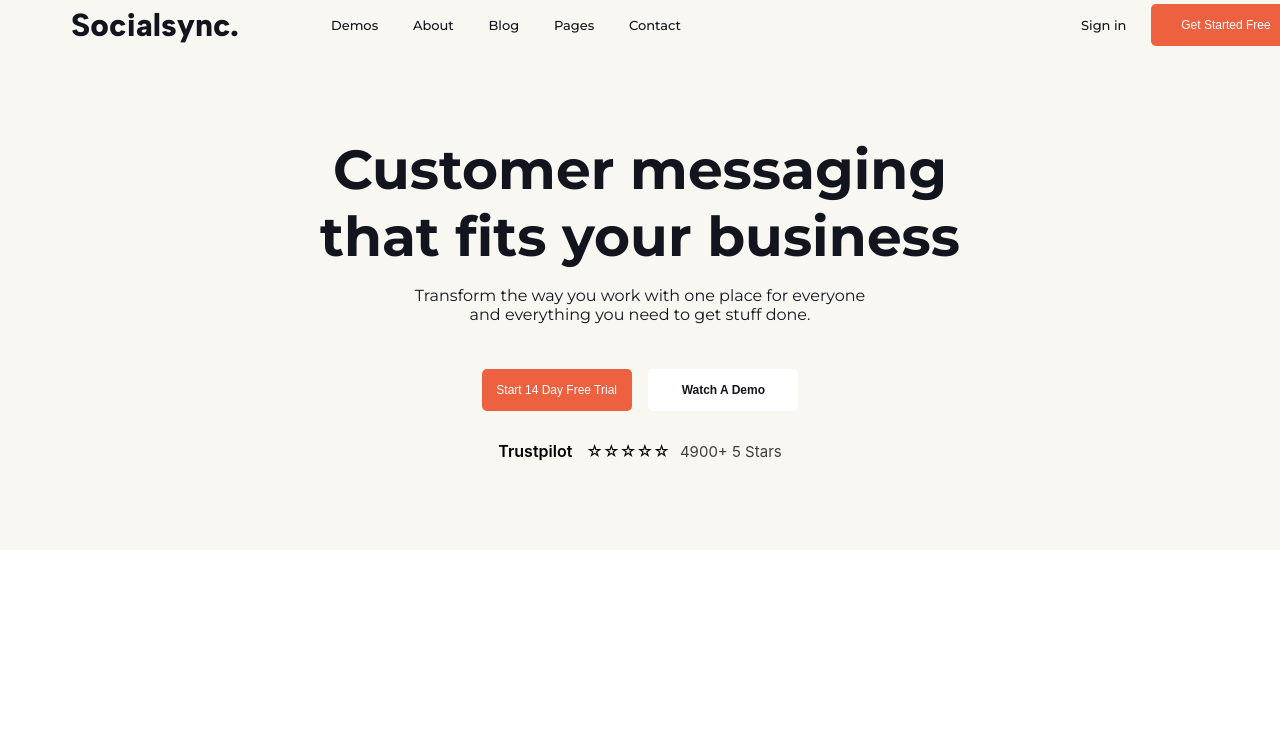
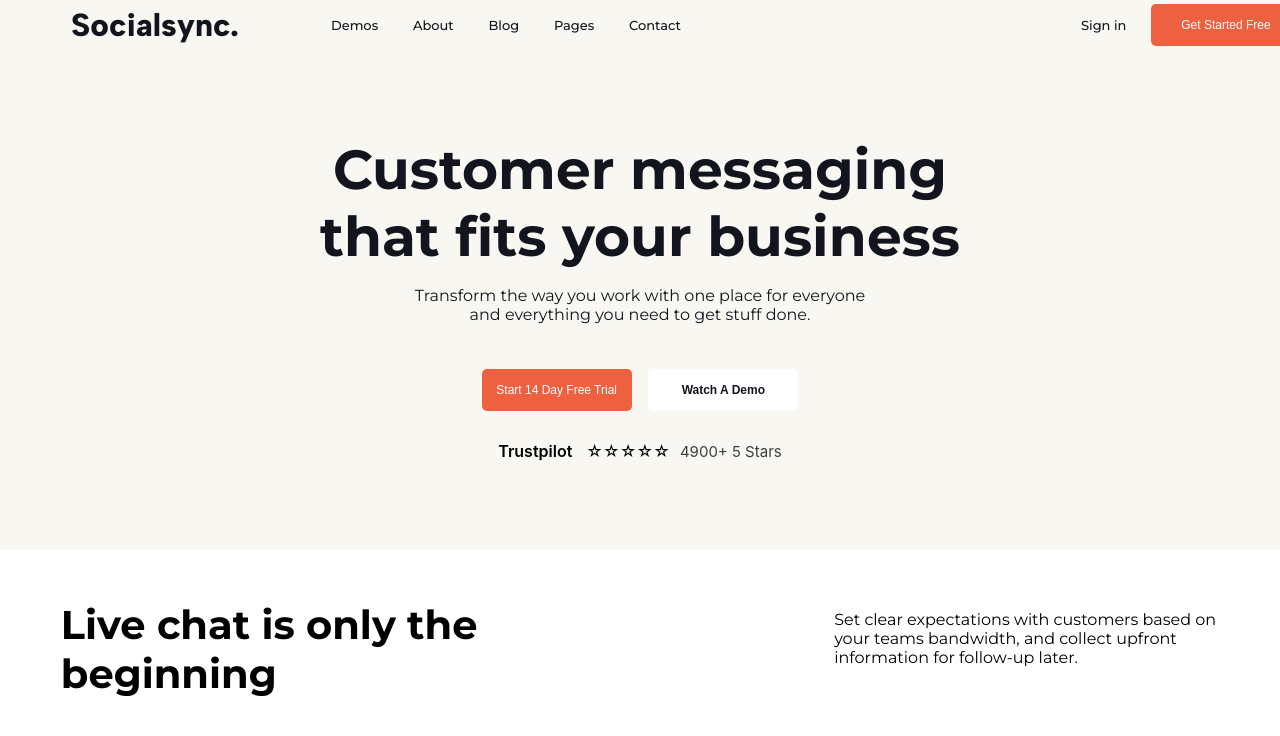
Before and after one commit to akinevans/socialsync, a React (Create React App) app: page / in a window 1280 px wide. Shown: the top 736 px of the page. Built offline with nearby package versions, Linux system fonts and the light colour scheme.

Commit message:
Begin building Hero Spacer component and styling

```diff
--- a/src/App.js
+++ b/src/App.js
@@ -1,12 +1,18 @@
+/* eslint-disable react/jsx-pascal-case */
 import "./App.css";
 import Navigation from "./components/Navigation";
 import Hero from "./components/Hero";
+import Hero_Spacer from "./components/Hero_Spacer";
 
 function App() {
   return (
     <div className='App'>
       <Navigation />
       <Hero />
+      <Hero_Spacer
+        title='Live chat is only the beginning'
+        text='Set clear expectations with customers based on your teams bandwidth, and collect upfront information for follow-up later.'
+      />
     </div>
   );
 }
--- /dev/null
+++ b/src/components/Hero_Spacer.css
@@ -0,0 +1,45 @@
+.hero-spacer-outer-wrapper,
+.hero-spacer-inner-wrapper {
+  display: flex;
+  flex-direction: row;
+  justify-content: center;
+  align-items: flex-start;
+}
+
+.hero-spacer-outer-wrapper {
+  width: var(--full-width);
+  /* border: 2px solid red; */
+  height: 200px;
+}
+
+.hero-spacer-inner-wrapper {
+  justify-content: space-between;
+  width: calc(var(--desktop-width) - 22%);
+  /* border: 2px solid blue; */
+  margin-top: 50px;
+}
+
+.hero-spacer-title-wrapper {
+  width: 420px;
+  /* border: 2px solid green; */
+}
+
+.hero-spacer-title,
+.hero-spacer-text {
+  font-family: var(--body-font);
+  margin: 0;
+}
+
+.hero-spacer-text-wrapper {
+  width: 385px;
+  /* border: 2px solid green; */
+}
+
+.hero-spacer-title {
+  font-size: 40px;
+  font-weight: 600;
+}
+
+.hero-spacer-text {
+  margin-top: 10px;
+}
--- /dev/null
+++ b/src/components/Hero_Spacer.js
@@ -0,0 +1,17 @@
+import React from "react";
+import "./Hero_Spacer.css";
+
+export default function Hero_Spacer(props) {
+  return (
+    <div className='hero-spacer-outer-wrapper'>
+      <div className='hero-spacer-inner-wrapper'>
+        <div className='hero-spacer-title-wrapper'>
+          <h1 className='hero-spacer-title'>{props.title}</h1>
+        </div>
+        <div className='hero-spacer-text-wrapper'>
+          <p className='hero-spacer-text'>{props.text}</p>
+        </div>
+      </div>
+    </div>
+  );
+}
```
